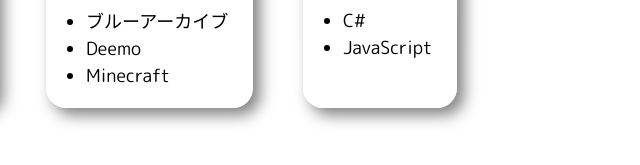
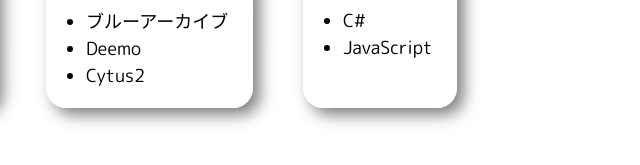
Before and after one commit to NorthOchiai/kitachiwa.github.io, a plain HTML site: page index.html in a window 1280 px wide. Shown: the part 576-741 px from the top of the page, 545-1185 px from the left. Drawn offline with nearby package versions, Linux system fonts and the light colour scheme; a web font is replaced by a local one.

Commit message:
Update index.html

```diff
--- a/index.html
+++ b/index.html
@@ -82,7 +82,7 @@
                         <ul class="detailul">
                             <li class="detailli">ブルーアーカイブ</li>
                             <li class="detailli">Deemo</li>
-                            <li class="detailli">Minecraft</li>
+                            <li class="detailli">Cytus2</li>
                         </ul>
                     </div>
                     <div class="detail">
```
